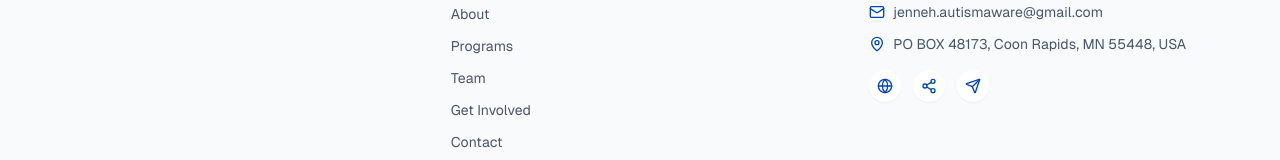
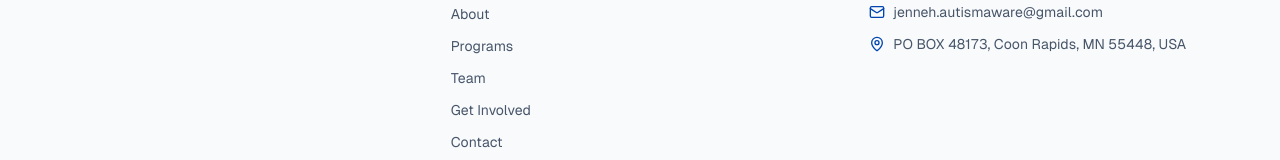
Before and after one commit to Nathaniyell/Jaai, a Next.js app: page / in a window 1280 px wide. Shown: the part 5858-6018 px from the top of the page. Built offline with nearby package versions, Linux system fonts and the light colour scheme.

Commit message:
update footer

```diff
--- a/components/footer.tsx
+++ b/components/footer.tsx
@@ -48,7 +48,7 @@ export function Footer() {
               <span>PO BOX 48173, Coon Rapids, MN 55448, USA</span>
             </li>
           </ul>
-          <div className="mt-4 flex items-center gap-3">
+          {/* <div className="mt-4 flex items-center gap-3">
             <Link href="#" aria-label="Visit JAI Network website" className="rounded-full bg-white p-2 text-[#0146AE] shadow-sm hover:bg-slate-100">
               <Globe size={16} />
             </Link>
@@ -58,7 +58,7 @@ export function Footer() {
             <Link href="#" aria-label="Send message to JAI Network" className="rounded-full bg-white p-2 text-[#0146AE] shadow-sm hover:bg-slate-100">
               <Send size={16} />
             </Link>
-          </div>
+          </div> */}
         </div>
       </div>
       <div className="border-t border-slate-200 py-4 text-center text-xs text-slate-500">
```
